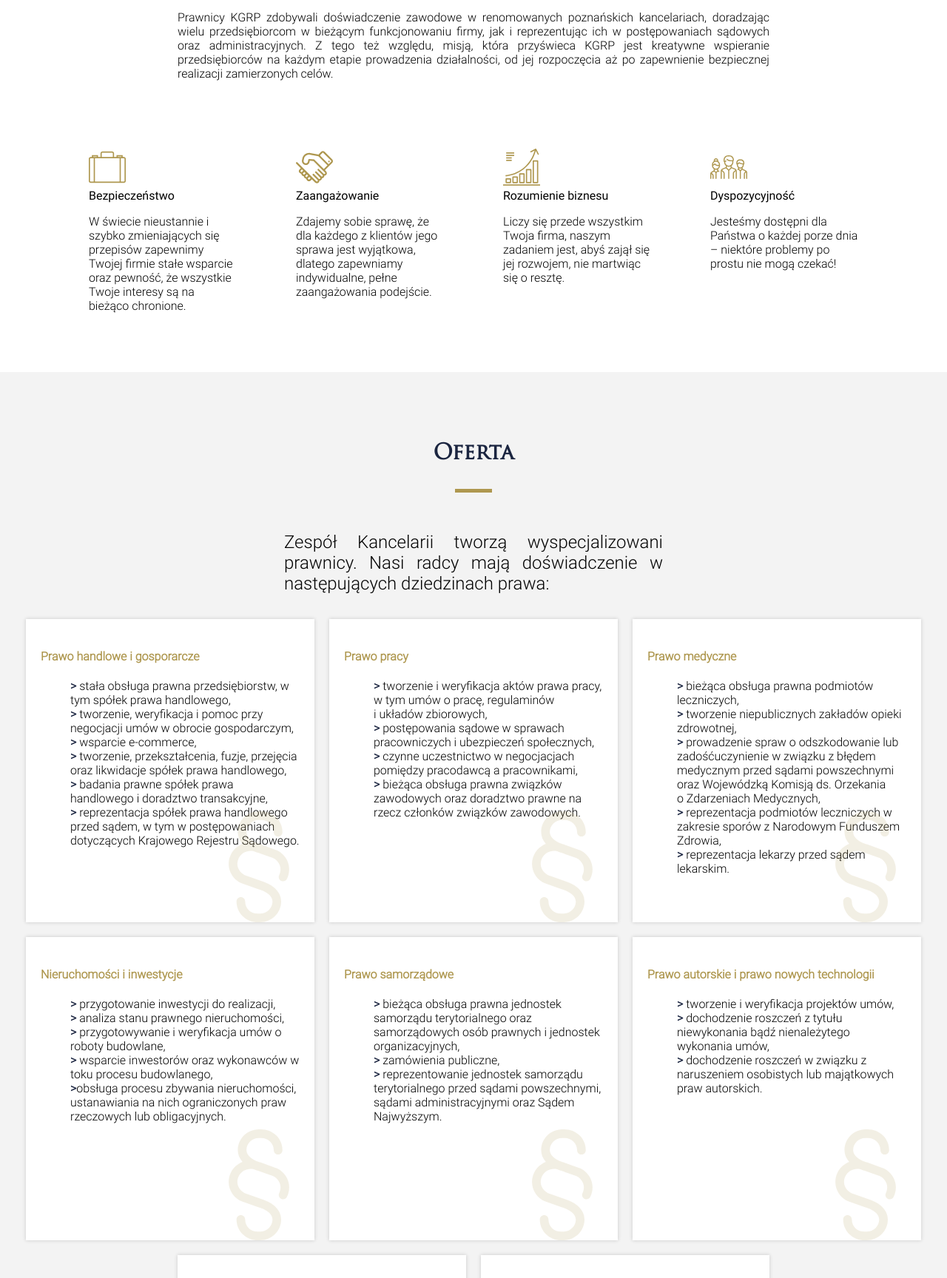
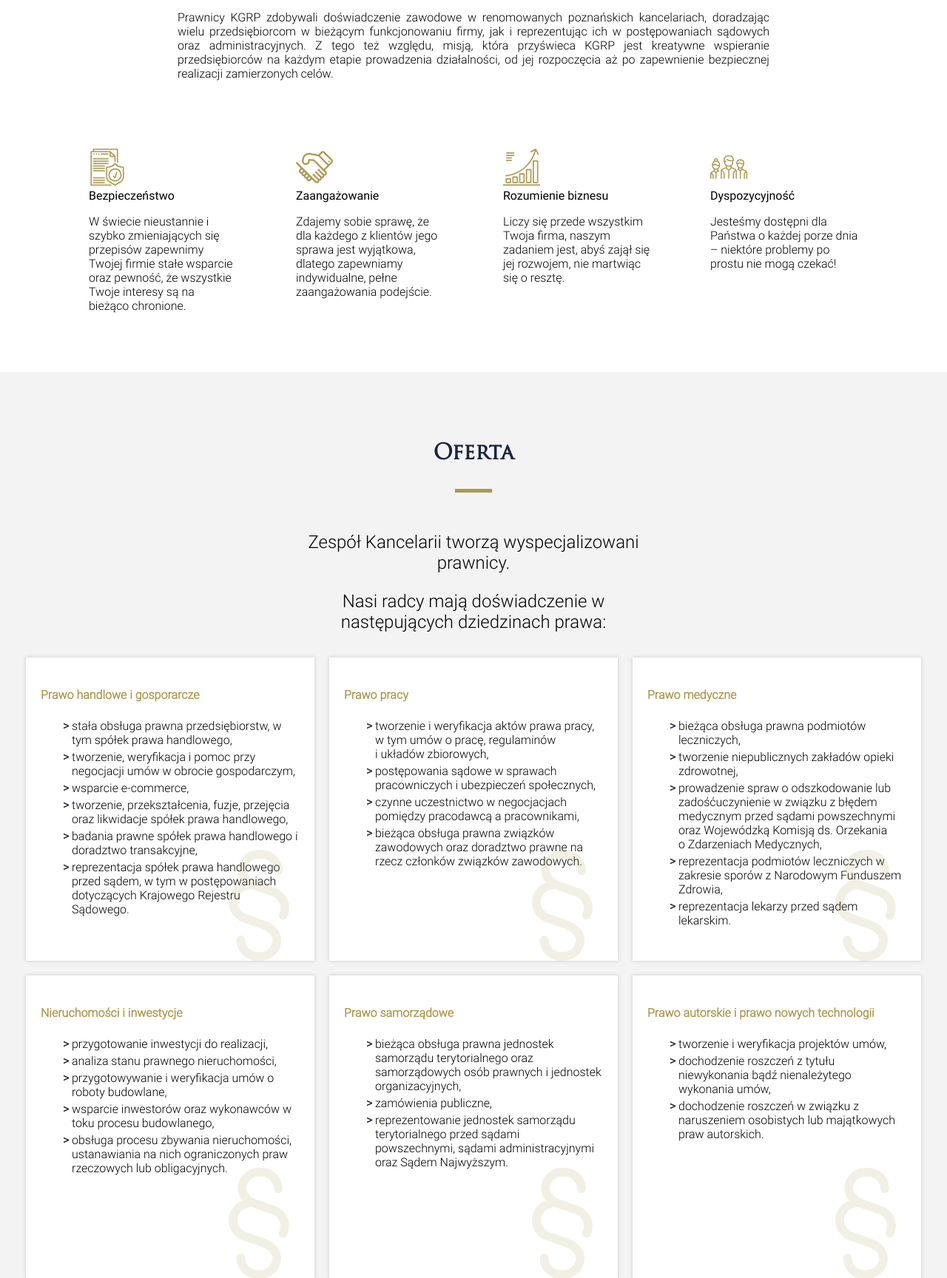
Before and after one commit to AdamKniec/kancelaria, a web app: file index.html in a window 1280 px wide. Shown: the part 1006-2734 px from the top of the page at 74% size. Run offline with its HTML, style and script files only (its server is not run), Linux system fonts and the light colour scheme; some libraries are stand-ins or nearby versions.

Commit message:
changing the styles

```diff
--- a/index.html
+++ b/index.html
@@ -61,7 +61,7 @@
             </div>
             <div class="values">
                 <figure>
-                    <img src="imgs/briefcaseIcon.svg" alt="Wartość ikona">
+                    <img src="imgs/documentIcon.svg" alt="Wartość ikona">
                     <p class="valueHeader">Bezpieczeństwo</p>
                     <figcaption>W świecie nieustannie i szybko zmieniających się przepisów zapewnimy Twojej firmie stałe
                         wsparcie oraz pewność, że wszystkie Twoje interesy są na bieżąco chronione.</figcaption>
@@ -90,8 +90,12 @@
     <section class="offer" id="offer">
         <div class="intro">
             <h3>Oferta</h3>
-            <p class="offerDescription">Zespół Kancelarii tworzą wyspecjalizowani prawnicy.
-                    Nasi radcy mają doświadczenie w następujących dziedzinach prawa:</p>
+            <div class="offerDescription">
+                <p>Zespół Kancelarii tworzą wyspecjalizowani prawnicy.</p>
+                <p>Nasi radcy mają doświadczenie w następujących dziedzinach prawa:</p>
+            </div>
+
+
         </div>
         <div class="offerContainer">
             <div>
@@ -124,7 +128,6 @@
             <div>
                 <img src="imgs/paragraph.svg" alt="Paragraf ikona">
                 <h4>Prawo medyczne</h4>
-                <!-- <p>Duis purus lorem, dignissim vel risus sed, aliquam scelerisque dolor. Mauris sollicitudin leo a magna sodales.</p> -->
                 <ul>
                     <li> bieżąca obsługa prawna podmiotów leczniczych,</li>
                     <li> tworzenie niepublicznych zakładów opieki zdrowotnej,</li>
@@ -139,13 +142,12 @@
             <div>
                 <img src="imgs/paragraph.svg" alt="Paragraf ikona">
                 <h4>Nieruchomości i inwestycje</h4>
-                <!-- <p>Duis purus lorem, dignissim vel risus sed, aliquam scelerisque dolor. Mauris sollicitudin leo a magna sodales.</p> -->
                 <ul>
                     <li> przygotowanie inwestycji do realizacji,</li>
                     <li> analiza stanu prawnego nieruchomości,</li>
                     <li> przygotowywanie i weryfikacja umów o roboty budowlane,</li>
                     <li> wsparcie inwestorów oraz wykonawców w toku procesu budowlanego,</li>
-                    <li>obsługa procesu zbywania nieruchomości, ustanawiania na nich ograniczonych praw
+                    <li> obsługa procesu zbywania nieruchomości, ustanawiania na nich ograniczonych praw
                         rzeczowych lub obligacyjnych.</li>
                 </ul>
             </div>
@@ -451,8 +453,9 @@
             </div>
             <div class="contactDetails">
                 <h4>Dane kontaktowe</h4>
-                <p>kancelaria@przyklad@wp.pl</p>
-                <p>Poznan ul.Jakakolwiek cośtam</p>
+                <p><a href="mailto:kancearia@kgrp.pl">kancelaria@kgrp.pl</a></p>
+                <p>ul. Masztalarska 6/6</p>
+                <p>61-767 Poznań</p>
             </div>
         </div>
         <div class="copyrightContainer">
--- a/sass/css/style.css
+++ b/sass/css/style.css
@@ -192,8 +192,7 @@ body {
       body .offer .intro .offerDescription {
         text-align: center;
         width: 40%;
-        font-size: 1.5rem;
-        text-align: justify; }
+        font-size: 1.5rem; }
     body .offer .offerContainer {
       display: flex;
       flex-wrap: wrap;
@@ -224,11 +223,14 @@ body {
         body .offer .offerContainer div h4 {
           color: #ae974f; }
         body .offer .offerContainer div ul li {
-          list-style-type: none; }
+          list-style-type: none;
+          padding: 2px; }
           body .offer .offerContainer div ul li::before {
             content: ">";
             color: #1b2540;
-            font-weight: bold; }
+            font-weight: bold;
+            position: absolute;
+            left: 50px; }
   body .team {
     display: flex;
     flex-direction: column;
@@ -244,8 +246,7 @@ body {
       align-items: center;
       width: 45%;
       padding-bottom: 5%;
-      text-align: center;
-      text-align: justify; }
+      text-align: center; }
       body .team .teamIntro h3 {
         color: #1b2540;
         font-size: 1.8rem; }
@@ -445,13 +446,17 @@ body {
         text-align: center;
         padding: 0; }
         body footer .footerContentContainer .footerNavigation ul li {
-          padding-bottom: 15px; }
+          padding-bottom: 15px;
+          text-decoration: underline; }
           body footer .footerContentContainer .footerNavigation ul li a {
             list-style-type: none;
             text-decoration: none;
             color: white; }
       body footer .footerContentContainer .contactDetails {
         width: 240px; }
+        body footer .footerContentContainer .contactDetails p a {
+          text-decoration: underline;
+          color: white; }
   body .copyrightContainer p {
     text-align: center;
     opacity: 0.5; }
--- a/sass/scss/style.scss
+++ b/sass/scss/style.scss
@@ -235,7 +235,6 @@ body {
                 text-align: center;
                 width: 40%;
                 font-size: 1.5rem;
-                text-align: justify;
             }
         }
         .offerContainer {
@@ -273,10 +272,13 @@ body {
                 ul {
                     li {
                         list-style-type: none;
+                        padding: 2px;
                         &::before {
                             content: ">";
                             color: #1b2540;
                             font-weight: bold;
+                            position: absolute;
+                            left: 50px;
                         }
                     }
                 }
@@ -299,7 +301,6 @@ body {
             width: 45%;
             padding-bottom: 5%;
             text-align: center;
-            text-align: justify;
             h3 {
                 color: #1b2540;
                 font-size: 1.8rem;
@@ -544,6 +545,7 @@ body {
                     padding: 0;
                     li {
                         padding-bottom: 15px;
+                        text-decoration: underline;
                         a {
                             list-style-type: none;
                             text-decoration: none;
@@ -554,6 +556,10 @@ body {
             }
             .contactDetails {
                 width: 240px;
+                p a {
+                    text-decoration: underline;
+                    color: white;
+                }
             }
         }
     }
```
Also changed, not shown: imgs/briefcaseIcon.svg (deleted), imgs/documentIcon.svg (added), 1 other file.
